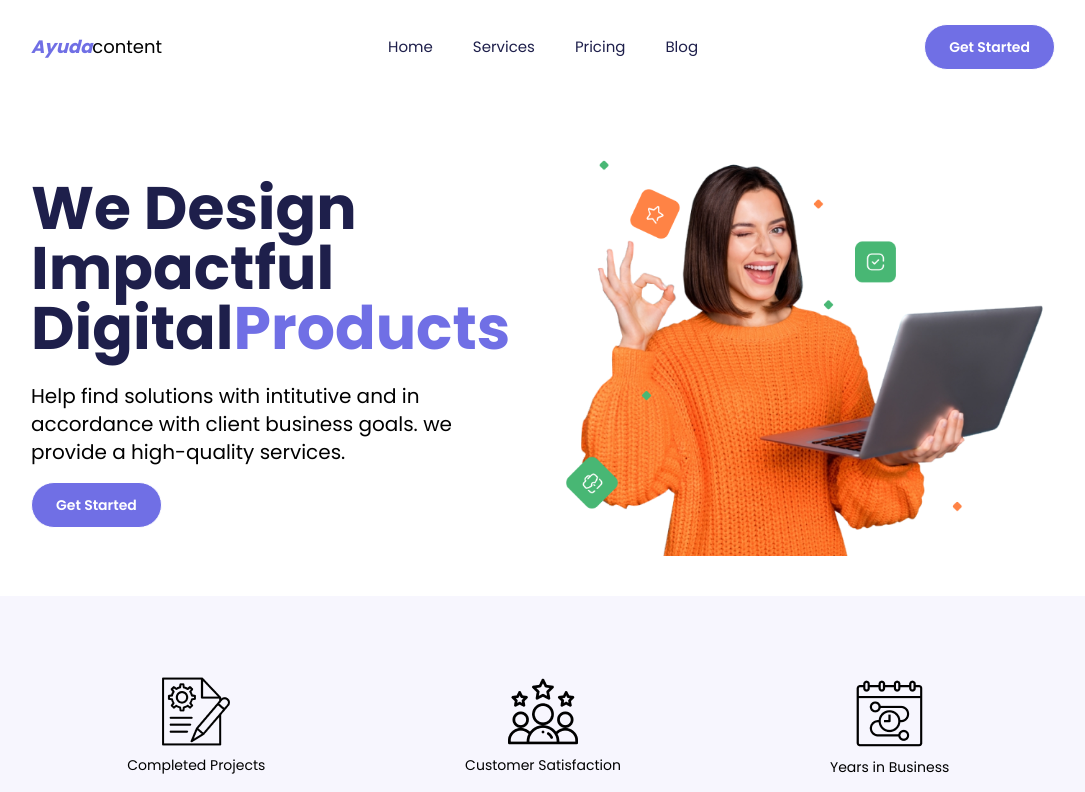
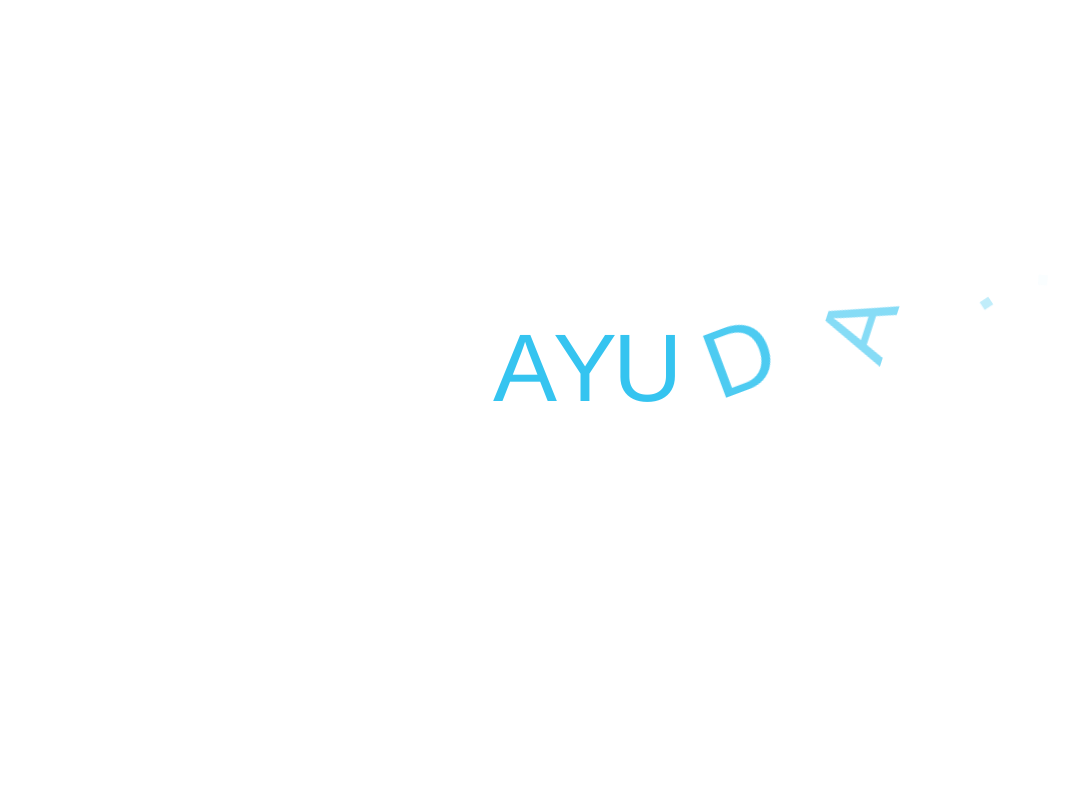
Before and after one commit to IsraelChidera/ayuda-content, a React (Create React App) app: page / in a window 1280 px wide. Shown: the top 792 px of the page, without its empty margins (97-1182 px from the left). Built offline with nearby package versions, Linux system fonts and the light colour scheme.

Commit message:
Loaders added

```diff
--- a/src/App.js
+++ b/src/App.js
@@ -1,3 +1,4 @@
+import {useState, useEffect} from 'react';
 import { Routes, Route } from 'react-router-dom';
 import './App.css';
 import Footer from './components/Footer';
@@ -5,10 +6,36 @@ import Navbar from './components/Navbar';
 import Checkout from './pages/Checkout';
 import LandingPage from './pages/LandingPage';
 import PricingPage from './pages/PricingPage';
+import './index.css';
 
 function App() {
+  const [loader, setLoader] = useState(false);
+  useEffect(()=>{
+    setTimeout(() => {
+      setLoader(true);
+    }, 8000)
+  }, [])
+
   return (
     <div className="App bg-white">
+      {
+        !loader?
+        (
+
+            <div id="load" className="text-8xl  space-x-4">
+              <div>.</div>
+              <div>.</div>
+              <div>A</div>
+              <div>D</div>
+              <div>U</div>
+              <div>Y</div>
+              <div>A</div>
+            </div>
+
+        )
+        :
+        (
+          <div>
             < Navbar />
 
             <Routes>
@@ -19,6 +46,10 @@ function App() {
 
             < Footer />
           </div>
+        )
+      }
+    </div>
+
   );
 }
 
--- a/src/index.css
+++ b/src/index.css
@@ -1,3 +1,183 @@
 @tailwind base;
 @tailwind components;
 @tailwind utilities;
+
+/* Loaders */
+.loaders {
+    position: relative;
+}
+
+#load {
+  position:absolute;
+  width:1000px;
+  height:36px;
+  left:50%;
+  top:40%;
+  margin-left:-500px;
+  overflow:visible;
+  -webkit-user-select:none;
+  -moz-user-select:none;
+  -ms-user-select:none;
+  user-select:none;
+  cursor:default;
+}
+
+#load div {
+  position:absolute;
+  width:20px;
+  height:36px;
+  opacity:0;
+  font-family:Helvetica, Arial, sans-serif;
+  animation:move 2s linear infinite;
+  -o-animation:move 2s linear infinite;
+  -moz-animation:move 2s linear infinite;
+  -webkit-animation:move 2s linear infinite;
+  transform:rotate(180deg);
+  -o-transform:rotate(180deg);
+  -moz-transform:rotate(180deg);
+  -webkit-transform:rotate(180deg);
+  color:#35C4F0;
+}
+
+#load div:nth-child(2) {
+  animation-delay:0.2s;
+  -o-animation-delay:0.2s;
+  -moz-animation-delay:0.2s;
+  -webkit-animation-delay:0.2s;
+}
+#load div:nth-child(3) {
+  animation-delay:0.4s;
+  -o-animation-delay:0.4s;
+  -webkit-animation-delay:0.4s;
+  -webkit-animation-delay:0.4s;
+}
+#load div:nth-child(4) {
+  animation-delay:0.6s;
+  -o-animation-delay:0.6s;
+  -moz-animation-delay:0.6s;
+  -webkit-animation-delay:0.6s;
+}
+#load div:nth-child(5) {
+  animation-delay:0.8s;
+  -o-animation-delay:0.8s;
+  -moz-animation-delay:0.8s;
+  -webkit-animation-delay:0.8s;
+}
+#load div:nth-child(6) {
+  animation-delay:1s;
+  -o-animation-delay:1s;
+  -moz-animation-delay:1s;
+  -webkit-animation-delay:1s;
+}
+#load div:nth-child(7) {
+  animation-delay:1.2s;
+  -o-animation-delay:1.2s;
+  -moz-animation-delay:1.2s;
+  -webkit-animation-delay:1.2s;
+}
+
+@keyframes move {
+  0% {
+    left:0;
+    opacity:0;
+  }
+  35% {
+    left: 41%;
+    -moz-transform:rotate(0deg);
+    -webkit-transform:rotate(0deg);
+    -o-transform:rotate(0deg);
+    transform:rotate(0deg);
+    opacity:1;
+  }
+  65% {
+    left:59%;
+    -moz-transform:rotate(0deg);
+    -webkit-transform:rotate(0deg);
+    -o-transform:rotate(0deg);
+    transform:rotate(0deg);
+    opacity:1;
+  }
+  100% {
+    left:100%;
+    -moz-transform:rotate(-180deg);
+    -webkit-transform:rotate(-180deg);
+    -o-transform:rotate(-180deg);
+    transform:rotate(-180deg);
+    opacity:0;
+  }
+}
+
+@-moz-keyframes move {
+  0% {
+    left:0;
+    opacity:0;
+  }
+  35% {
+    left:41%;
+    -moz-transform:rotate(0deg);
+    transform:rotate(0deg);
+    opacity:1;
+  }
+  65% {
+    left:59%;
+    -moz-transform:rotate(0deg);
+    transform:rotate(0deg);
+    opacity:1;
+  }
+  100% {
+    left:100%;
+    -moz-transform:rotate(-180deg);
+    transform:rotate(-180deg);
+    opacity:0;
+  }
+}
+
+@-webkit-keyframes move {
+  0% {
+    left:0;
+    opacity:0;
+  }
+  35% {
+    left:41%;
+    -webkit-transform:rotate(0deg);
+    transform:rotate(0deg);
+    opacity:1;
+  }
+  65% {
+    left:59%;
+    -webkit-transform:rotate(0deg);
+    transform:rotate(0deg);
+    opacity:1;
+  }
+  100% {
+    left:100%;
+    -webkit-transform:rotate(-180deg);
+    transform:rotate(-180deg);
+    opacity:0;
+  }
+}
+
+@-o-keyframes move {
+  0% {
+    left:0;
+    opacity:0;
+  }
+  35% {
+    left:41%;
+    -o-transform:rotate(0deg);
+    transform:rotate(0deg);
+    opacity:1;
+  }
+  65% {
+    left:59%;
+    -o-transform:rotate(0deg);
+    transform:rotate(0deg);
+    opacity:1;
+  }
+  100% {
+    left:100%;
+    -o-transform:rotate(-180deg);
+    transform:rotate(-180deg);
+    opacity:0;
+  }
+}
```
Also changed, not shown: src/App.css (line endings or trailing spaces). Lines whose indentation alone changed are shown as unchanged.
